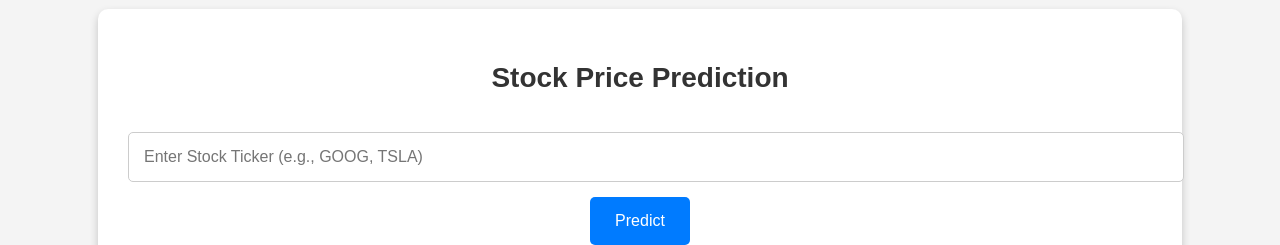
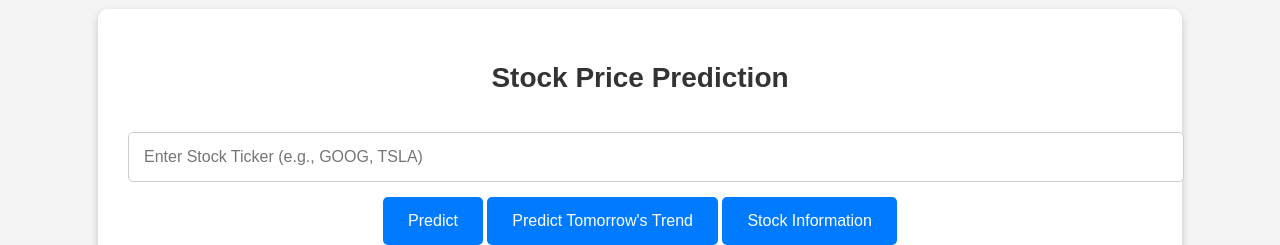
Before and after one commit to VishalPuri2808/Market-Trend-Analysis-Using_ML_LSTM_Model, a Flask app: page / in a window 1280 px wide. Shown: the top 245 px of the page. Run offline with Flask 3, Linux system fonts and the light colour scheme.

Commit message:
UI update

```diff
--- a/app.py
+++ b/app.py
@@ -8,7 +8,7 @@
 app = Flask(__name__)
 
 # Load pre-trained LSTM model
-model = tf.keras.models.load_model("lstm_stock_model.h5")  # Load from directory
+model = tf.keras.models.load_model("lstm_stock_model.h5")
 
 # Function to fetch stock data
 def get_stock_data(ticker):
@@ -59,8 +59,38 @@
         'dates': prediction_dates.strftime('%m/%d/%Y').tolist()
     })
 
+@app.route('/predict_trend', methods=['POST'])
+def predict_trend():
+    ticker = request.form['ticker']
+    stock_data = get_stock_data(ticker)
 
+    scaled_data, scaler = preprocess_data(stock_data)
+    X_test = prepare_input(scaled_data, scaler)
 
+    predictions = model.predict(X_test)
+
+    tomorrow_pred = predictions[-1][0]
+    today_price = stock_data['Close'].values[-1]
+
+    trend = "UP" if tomorrow_pred > today_price else "DOWN"
+
+    return jsonify({'trend': trend, 'tomorrow_price': round(float(tomorrow_pred), 2)})
+
+@app.route('/stock_info', methods=['POST'])
+def stock_info():
+    ticker = request.form['ticker']
+    stock = yf.Ticker(ticker)
+    info = stock.info
+
+    stock_details = {
+        "Company Name": info.get("longName", "N/A"),
+        "Market Cap": info.get("marketCap", "N/A"),
+        "PE Ratio": info.get("trailingPE", "N/A"),
+        "52 Week High": info.get("fiftyTwoWeekHigh", "N/A"),
+        "52 Week Low": info.get("fiftyTwoWeekLow", "N/A"),
+    }
+
+    return jsonify(stock_details)
 
 if __name__ == '__main__':
     app.run(debug=True)
--- a/static/script.js
+++ b/static/script.js
@@ -2,7 +2,17 @@
     const stockForm = document.getElementById("stockForm");
     const resultDiv = document.getElementById("result");
     const todayPredictionDiv = document.getElementById("todayPrediction");
+    const trendPredictionDiv = document.getElementById("trendPrediction");
+    const stockDetailsDiv = document.getElementById("stockDetails");
 
+    // Tooltip Functionality
+    document.querySelectorAll(".tooltip button").forEach(button => {
+        const tooltipText = button.getAttribute("data-tooltip");
+        const tooltipSpan = button.nextElementSibling;
+        tooltipSpan.innerText = tooltipText;
+    });
+
+    // Predict Stock Prices
     stockForm.addEventListener("submit", function(event) {
         event.preventDefault();
         const ticker = document.getElementById("ticker").value;
@@ -33,50 +43,58 @@
                         {
                             label: 'Actual Prices',
                             data: actualPrices.map(p => p[0]),
-                            borderColor: 'blue',
-                            fill: false,
-                            pointStyle: 'circle',
-                            pointRadius: 3,
-                            pointBackgroundColor: 'blue'
+                            borderColor: 'blue'
                         },
                         {
                             label: 'Predicted Prices',
                             data: predictions.map(p => p[0]),
-                            borderColor: 'green',
-                            fill: false,
-                            pointStyle: 'circle',
-                            pointRadius: 3,
-                            pointBackgroundColor: 'green'
+                            borderColor: 'green'
                         }
                     ]
-                },
-                options: {
-                    responsive: true,
-                    scales: {
-                        x: {
-                            title: {
-                                display: true,
-                                text: 'Date (MM/DD/YYYY)'
-                            }
-                        },
-                        y: {
-                            title: {
-                                display: true,
-                                text: 'Stock Price (USD)'
-                            }
-                        }
-                    },
-                    plugins: {
-                        legend: {
-                            display: true,
-                            labels: {
-                                color: 'black'
-                            }
-                        }
-                    }
                 }
             });
+        });
+    });
+
+    // Predict Tomorrow's Trend
+    document.getElementById("predictTrend").addEventListener("click", function() {
+        const ticker = document.getElementById("ticker").value;
+
+        fetch("/predict_trend", {
+            method: "POST",
+            headers: { "Content-Type": "application/x-www-form-urlencoded" },
+            body: `ticker=${ticker}`
         })
-        .catch(error => console.error("Error fetching prediction:", error));
+        .then(response => response.json())
+        .then(data => {
+            trendPredictionDiv.innerHTML = `<h3>Tomorrow's Trend: ${data.trend} (Predicted Price: $${data.tomorrow_price})</h3>`;
+        });
     });
+
+    // Fetch Stock Information
+    document.getElementById("stockInfo").addEventListener("click", function() {
+        const ticker = document.getElementById("ticker").value;
+
+        fetch("/stock_info", {
+            method: "POST",
+            headers: { "Content-Type": "application/x-www-form-urlencoded" },
+            body: `ticker=${ticker}`
+        })
+        .then(response => response.json())
+        .then(data => {
+            let stockInfoHTML = `
+                <h3>Stock Information</h3>
+                <table class="stock-table">
+                    <tr><th>Company Name</th><td>${data["Company Name"]}</td></tr>
+                    <tr><th>Market Cap</th><td>${data["Market Cap"].toLocaleString()}</td></tr>
+                    <tr><th>PE Ratio</th><td>${data["PE Ratio"]}</td></tr>
+                    <tr><th>52 Week High</th><td>${data["52 Week High"]}</td></tr>
+                    <tr><th>52 Week Low</th><td>${data["52 Week Low"]}</td></tr>
+                </table>
+            `;
+
+            document.getElementById("stockDetails").innerHTML = stockInfoHTML;
+        });
+    });
+
 });
--- a/static/style.css
+++ b/static/style.css
@@ -48,11 +48,63 @@
     background: #0056b3;
 }
 
-.list-group {
-    margin-top: 20px;
+.tooltip {
+    position: relative;
+    display: inline-block;
+}
+
+.tooltip .tooltip-text {
+    visibility: hidden;
+    width: 200px;
+    background-color: #333;
+    color: #fff;
+    text-align: center;
+    padding: 8px;
+    border-radius: 5px;
+    position: absolute;
+    z-index: 1;
+    bottom: 120%;
+    left: 50%;
+    transform: translateX(-50%);
+    opacity: 0;
+    transition: opacity 0.3s ease-in-out;
+    font-size: 14px;
+}
+
+.tooltip:hover .tooltip-text {
+    visibility: visible;
+    opacity: 1;
 }
 
 canvas {
     width: 100% !important;
     height: auto !important;
 }
+
+.stock-table {
+    width: 60%;
+    margin: 10px auto;
+    border-collapse: collapse;
+    background-color: #fff;
+    border-radius: 8px;
+    box-shadow: 0 4px 8px rgba(0, 0, 0, 0.2);
+}
+
+.stock-table th, .stock-table td {
+    border: 1px solid #ddd;
+    padding: 10px;
+    text-align: left;
+}
+
+.stock-table th {
+    background-color: #007bff;
+    color: white;
+}
+
+.stock-table tr:nth-child(even) {
+    background-color: #f9f9f9;
+}
+
+.stock-table tr:hover {
+    background-color: #f1f1f1;
+}
--- a/templates/index.html
+++ b/templates/index.html
@@ -14,9 +14,21 @@
         <form id="stockForm">
             <input type="text" id="ticker" name="ticker" class="form-control mt-3" placeholder="Enter Stock Ticker (e.g., GOOG, TSLA)" required>
             <button type="submit" class="btn btn-primary mt-3">Predict</button>
+
+            <div class="tooltip">
+                <button type="button" id="predictTrend" class="btn btn-warning mt-3" data-tooltip="Predict if the stock will go UP or DOWN tomorrow.">Predict Tomorrow's Trend</button>
+                <span class="tooltip-text" id="tooltip-trend"></span>
+            </div>
+
+            <div class="tooltip">
+                <button type="button" id="stockInfo" class="btn btn-info mt-3" data-tooltip="View stock details like Market Cap, PE Ratio, and more.">Stock Information</button>
+                <span class="tooltip-text" id="tooltip-info"></span>
+            </div>
         </form>
 
         <div id="todayPrediction" class="text-center mt-4"></div>
+        <div id="trendPrediction" class="text-center mt-4"></div>
+        <div id="stockDetails" class="text-center mt-4"></div>
         <div id="result" class="mt-4">
             <canvas id="stockChart"></canvas>
         </div>
```
Also changed, not shown: package-lock.json (added).
